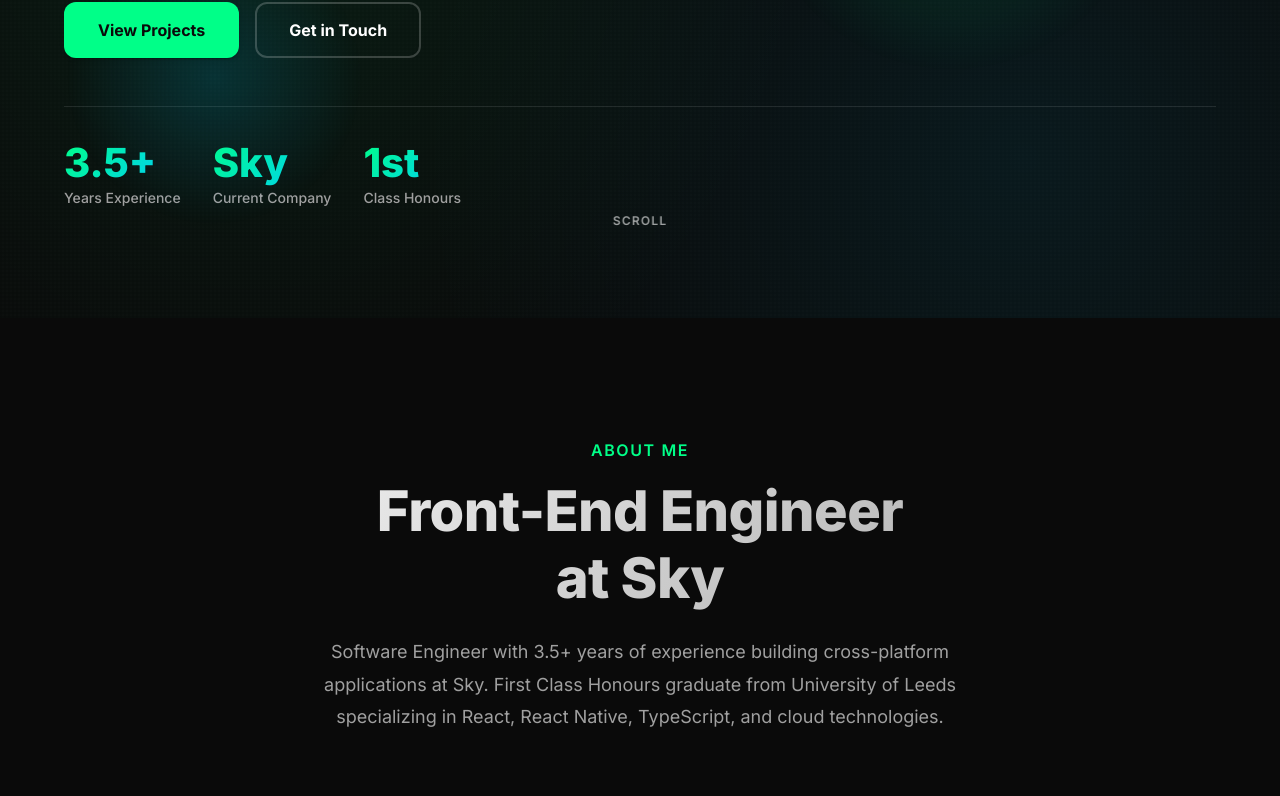
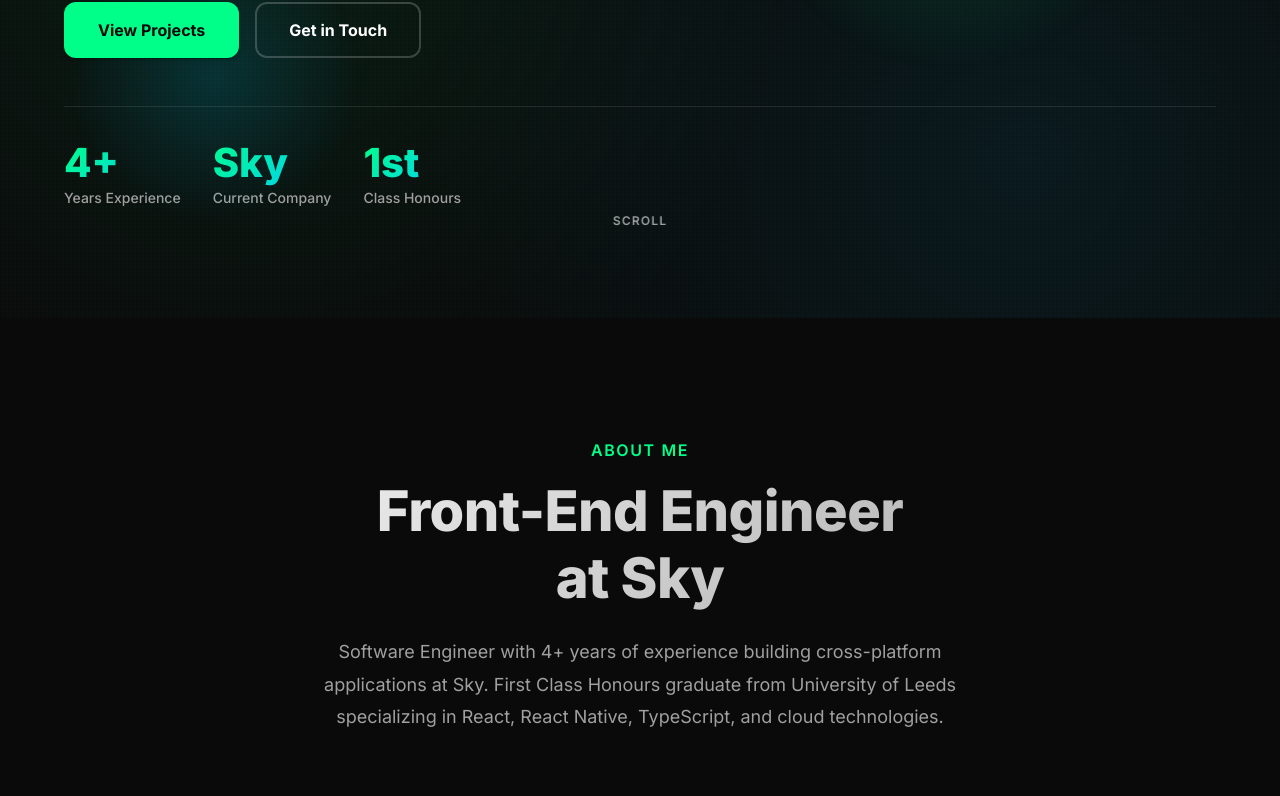
Before and after one commit to RyanJThompson/portfolio-website, a React (Vite) app: page / in a window 1280 px wide. Shown: the part 482-1278 px from the top of the page. Built offline with nearby package versions, Linux system fonts and the light colour scheme.

Commit message:
fixed some content

```diff
--- a/src/components/About.tsx
+++ b/src/components/About.tsx
@@ -86,7 +86,7 @@ const About = () => {
               fontWeight: 400,
             }}
           >
-            Software Engineer with 3.5+ years of experience building cross-platform applications
+            Software Engineer with 4+ years of experience building cross-platform applications
             at Sky. First Class Honours graduate from University of Leeds specializing in React,
             React Native, TypeScript, and cloud technologies.
           </Typography>
--- a/src/components/Contact.tsx
+++ b/src/components/Contact.tsx
@@ -321,7 +321,7 @@ const Contact = () => {
                 }}
               >
                 Currently working at Sky as a Front-End Engineer. Open to discussing new opportunities,
-                collaboration, and innovative projects. Phone: +44 7897 075240
+                collaboration, and innovative projects.
               </Typography>
             </Box>
           </Box>
--- a/src/components/Hero.tsx
+++ b/src/components/Hero.tsx
@@ -269,7 +269,7 @@ const Hero = () => {
             }}
           >
             {[
-              { number: '3.5+', label: 'Years Experience' },
+              { number: '4+', label: 'Years Experience' },
               { number: 'Sky', label: 'Current Company' },
               { number: '1st', label: 'Class Honours' },
             ].map((stat, index) => (
```
